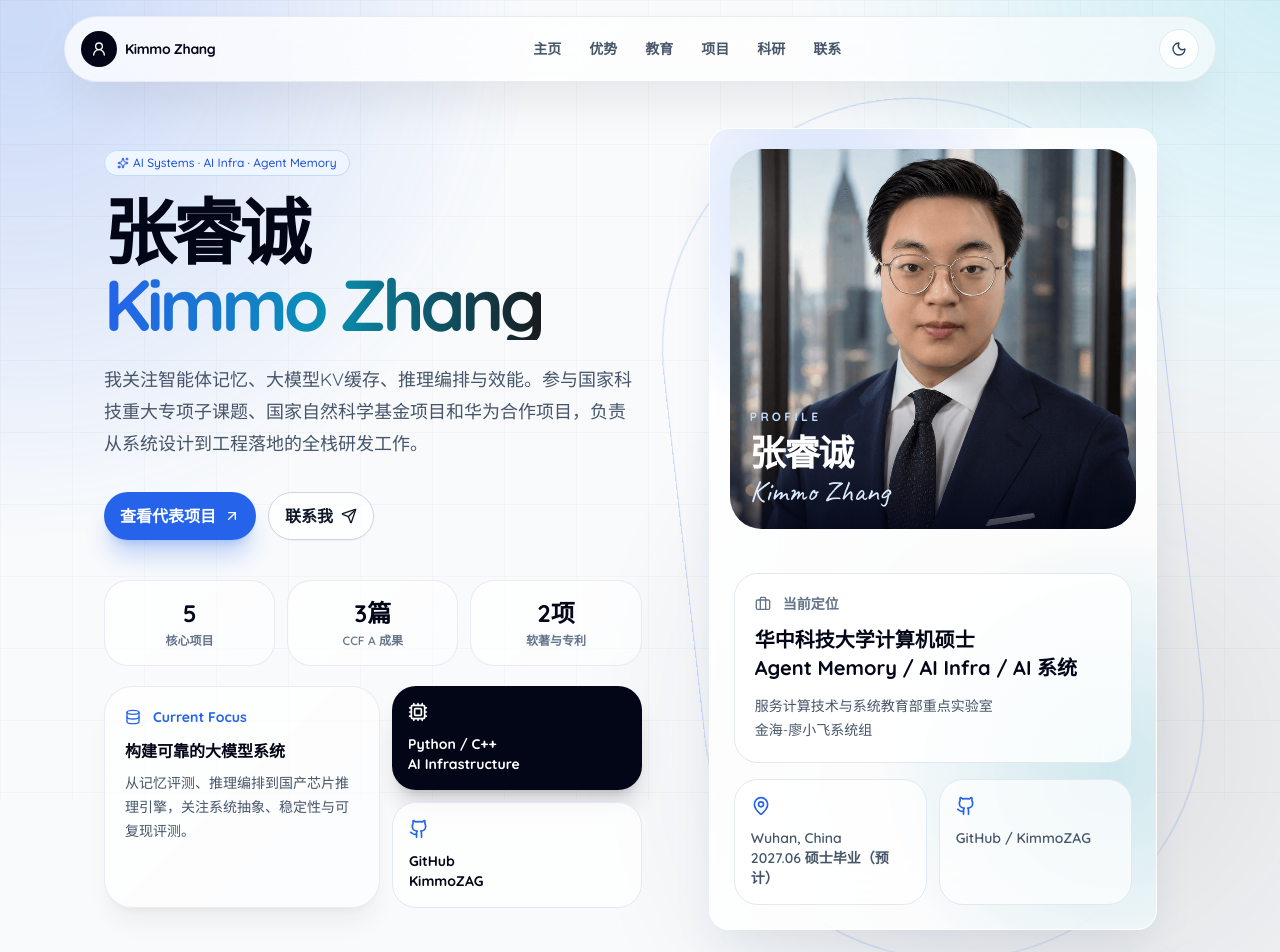
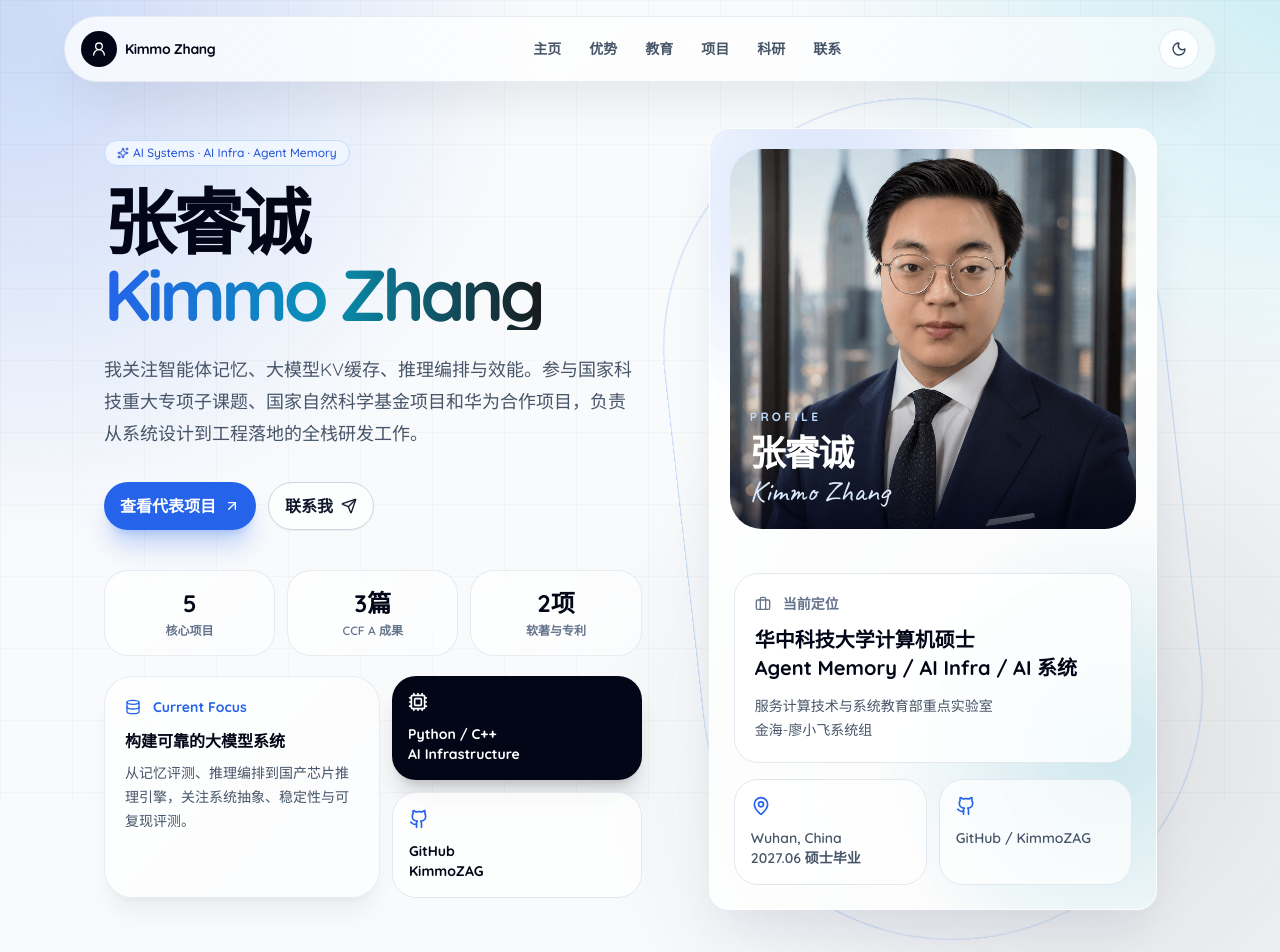
Before and after one commit to KimmoZAG/Intro4kimmo, a React (Vite) app: page / in a window 1280 px wide. Shown: the top 952 px of the page. Built offline with nearby package versions, Linux system fonts and the light colour scheme.

Commit message:
Remove (预计) from graduation date

```diff
--- a/src/App.tsx
+++ b/src/App.tsx
@@ -75,7 +75,7 @@ const profile = {
   englishName: "Kimmo Zhang",
   headline: "华中科技大学计算机硕士\nAgent Memory / AI Infra / AI 系统",
   role: "服务计算技术与系统教育部重点实验室\n金海-廖小飞系统组",
-  location: "Wuhan, China\n2027.06 硕士毕业（预计）",
+  location: "Wuhan, China\n2027.06 硕士毕业",
   email: "kimmozrc@qq.com",
   github: "https://github.com/KimmoZAG",
   repo: "https://github.com/KimmoZAG/Intro4kimmo",
```
